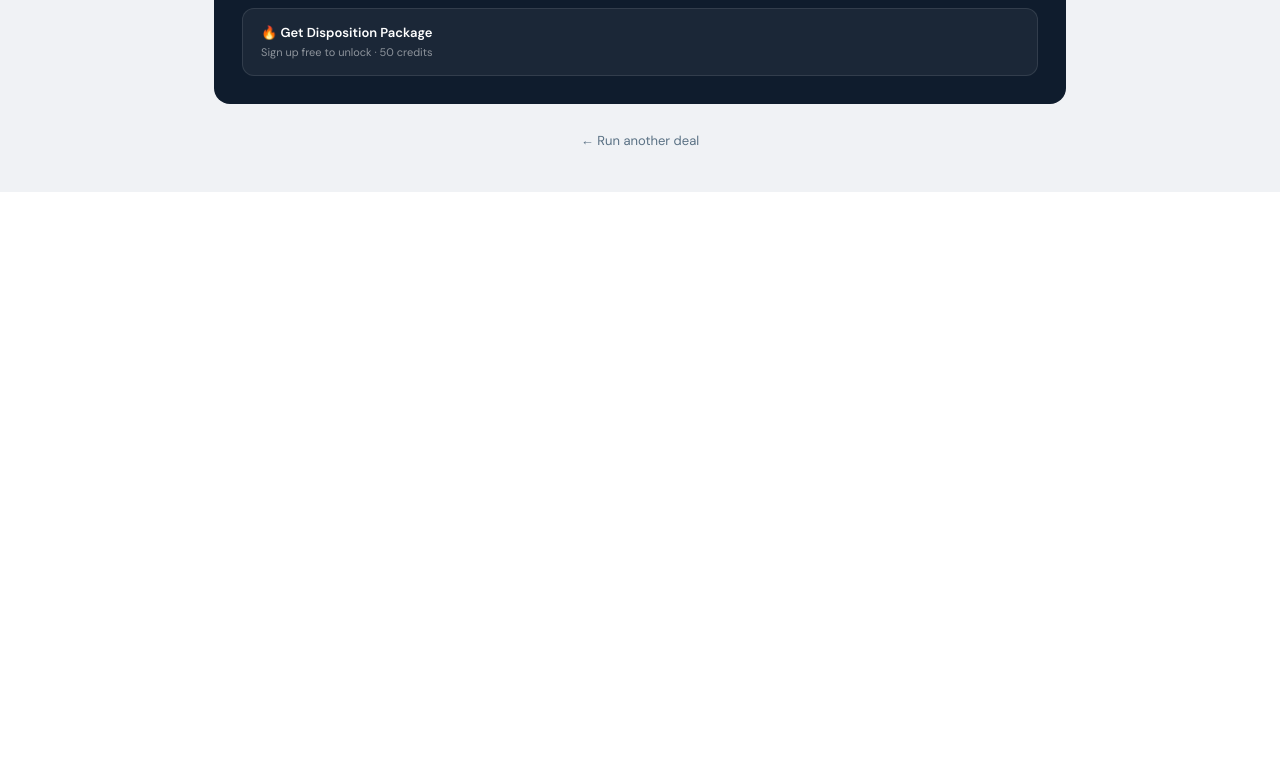
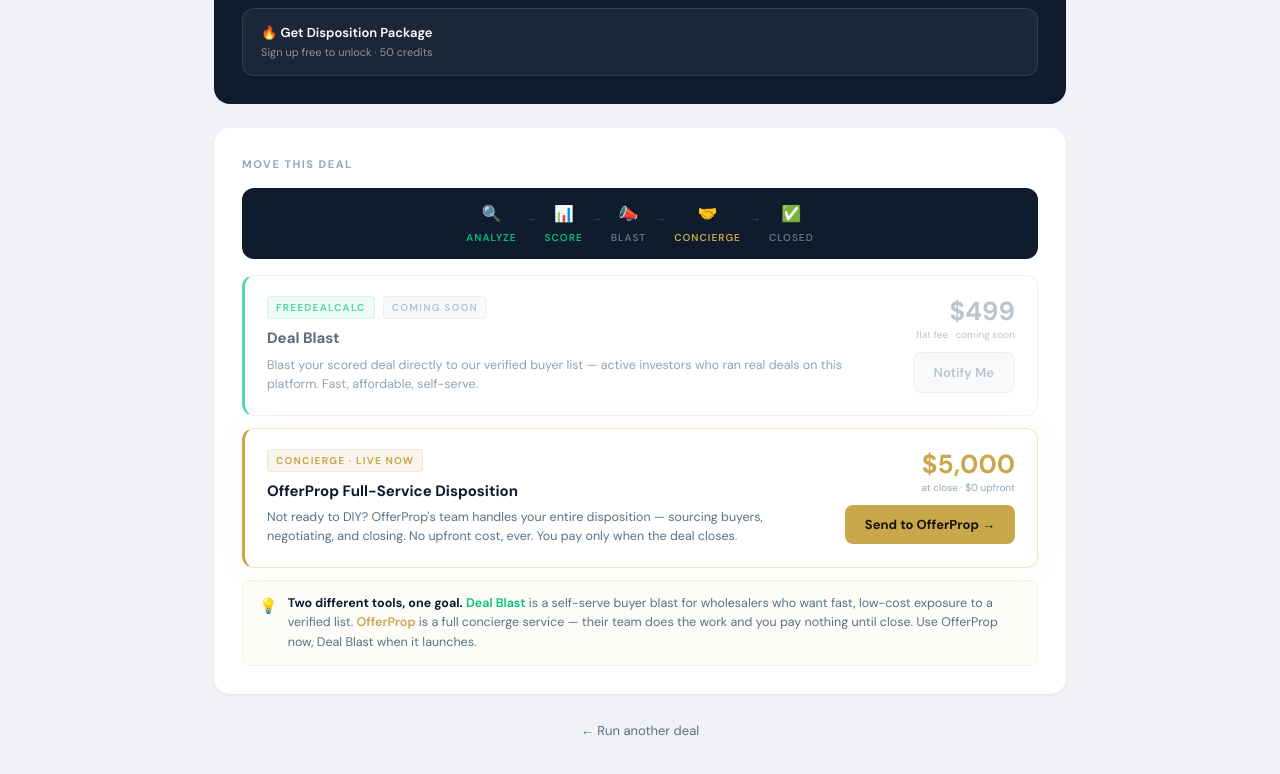
Before and after one commit to freedealcalc/freedealcalc, a Next.js app: page /deal-results in a window 1280 px wide. Shown: the part 1476-2250 px from the top of the page. Before the commit the page ends 1668 px from the top, so only its background shows below. Built offline with nearby package versions, Linux system fonts and the light colour scheme; no server answers.

Commit message:
Add Move This Deal section with OfferProp to deal results

```diff
--- a/app/deal-results/page.js
+++ b/app/deal-results/page.js
@@ -352,6 +352,81 @@
           )}
         </div>
 
+        {/* Move This Deal */}
+        <div style={{ background: 'white', borderRadius: '16px', padding: '28px', marginBottom: '24px', boxShadow: '0 1px 3px rgba(0,0,0,0.06)' }}>
+          <div style={{ fontSize: '11px', fontWeight: '700', color: '#94a8b8', letterSpacing: '1.5px', textTransform: 'uppercase', marginBottom: '16px' }}>Move This Deal</div>
+
+          {/* Lifecycle Bar */}
+          <div style={{ background: '#0f1c2d', borderRadius: '12px', padding: '14px 18px', display: 'flex', alignItems: 'center', justifyContent: 'center', marginBottom: '16px' }}>
+            {[
+              { icon: '🔍', label: 'Analyze', active: true },
+              { icon: '📊', label: 'Score', active: true },
+              { icon: '📣', label: 'Blast', active: false },
+              { icon: '🤝', label: 'Concierge', partner: true },
+              { icon: '✅', label: 'Closed', active: false },
+            ].map((step, i, arr) => (
+              <div key={step.label} style={{ display: 'flex', alignItems: 'center' }}>
+                <div style={{ display: 'flex', flexDirection: 'column', alignItems: 'center', gap: '4px' }}>
+                  <span style={{ fontSize: '16px' }}>{step.icon}</span>
+                  <span style={{ fontSize: '10px', fontWeight: '600', letterSpacing: '0.1em', textTransform: 'uppercase', color: step.active ? '#00C27C' : step.partner ? '#c9a84c' : '#5a7184' }}>{step.label}</span>
+                </div>
+                {i < arr.length - 1 && (
+                  <span style={{ fontSize: '12px', color: '#3a4a5a', padding: '0 8px', marginBottom: '14px' }}>→</span>
+                )}
+              </div>
+            ))}
+          </div>
+
+          {/* Deal Blast Card — Coming Soon */}
+          <div style={{ border: '1px solid #e4e8ed', borderLeft: '3px solid #00C27C', borderRadius: '12px', padding: '20px 22px', marginBottom: '12px', opacity: 0.65, display: 'flex', alignItems: 'center', justifyContent: 'space-between', flexWrap: 'wrap', gap: '16px' }}>
+            <div style={{ flex: 1, minWidth: '200px' }}>
+              <div style={{ display: 'flex', alignItems: 'center', gap: '8px', marginBottom: '8px', flexWrap: 'wrap' }}>
+                <span style={{ fontSize: '10px', fontWeight: '700', letterSpacing: '0.12em', textTransform: 'uppercase', padding: '3px 8px', borderRadius: '4px', background: 'rgba(0,194,124,0.1)', color: '#00C27C', border: '1px solid rgba(0,194,124,0.2)' }}>FreeDealCalc</span>
+                <span style={{ fontSize: '10px', fontWeight: '700', letterSpacing: '0.12em', textTransform: 'uppercase', padding: '3px 8px', borderRadius: '4px', background: 'rgba(148,168,184,0.1)', color: '#94a8b8', border: '1px solid rgba(148,168,184,0.2)' }}>Coming Soon</span>
+              </div>
+              <div style={{ fontSize: '15px', fontWeight: '700', color: '#0f1c2d', marginBottom: '6px' }}>Deal Blast</div>
+              <div style={{ fontSize: '12.5px', color: '#5a7184', lineHeight: '1.55' }}>Blast your scored deal directly to our verified buyer list — active investors who ran real deals on this platform. Fast, affordable, self-serve.</div>
+            </div>
+            <div style={{ display: 'flex', flexDirection: 'column', alignItems: 'flex-end', gap: '10px', flexShrink: 0 }}>
+              <div style={{ textAlign: 'right' }}>
+                <span style={{ fontSize: '26px', fontWeight: '700', color: '#94a8b8', display: 'block', lineHeight: 1 }}>$499</span>
+                <span style={{ fontSize: '10px', color: '#94a8b8', display: 'block', marginTop: '3px' }}>flat fee · coming soon</span>
+              </div>
+              <div style={{ padding: '10px 20px', background: 'rgba(148,168,184,0.1)', color: '#94a8b8', border: '1px solid rgba(148,168,184,0.2)', borderRadius: '8px', fontSize: '13px', fontWeight: '600', cursor: 'default' }}>Notify Me</div>
+            </div>
+          </div>
+
+          {/* OfferProp Card — Live */}
+          <div style={{ border: '1px solid rgba(201,168,76,0.3)', borderLeft: '3px solid #c9a84c', borderRadius: '12px', padding: '20px 22px', marginBottom: '12px', boxShadow: '0 0 28px rgba(201,168,76,0.07)', display: 'flex', alignItems: 'center', justifyContent: 'space-between', flexWrap: 'wrap', gap: '16px' }}>
+            <div style={{ flex: 1, minWidth: '200px' }}>
+              <div style={{ display: 'flex', alignItems: 'center', gap: '8px', marginBottom: '8px' }}>
+                <span style={{ fontSize: '10px', fontWeight: '700', letterSpacing: '0.12em', textTransform: 'uppercase', padding: '3px 8px', borderRadius: '4px', background: 'rgba(201,168,76,0.1)', color: '#c9a84c', border: '1px solid rgba(201,168,76,0.2)' }}>Concierge · Live Now</span>
+              </div>
+              <div style={{ fontSize: '15px', fontWeight: '700', color: '#0f1c2d', marginBottom: '6px' }}>OfferProp Full-Service Disposition</div>
+              <div style={{ fontSize: '12.5px', color: '#5a7184', lineHeight: '1.55' }}>Not ready to DIY? OfferProp's team handles your entire disposition — sourcing buyers, negotiating, and closing. No upfront cost, ever. You pay only when the deal closes.</div>
+            </div>
+            <div style={{ display: 'flex', flexDirection: 'column', alignItems: 'flex-end', gap: '10px', flexShrink: 0 }}>
+              <div style={{ textAlign: 'right' }}>
+                <span style={{ fontSize: '26px', fontWeight: '700', color: '#c9a84c', display: 'block', lineHeight: 1 }}>$5,000</span>
+                <span style={{ fontSize: '10px', color: '#94a8b8', display: 'block', marginTop: '3px' }}>at close · $0 upfront</span>
+              </div>
+              <a href="#" style={{ padding: '10px 20px', background: '#c9a84c', color: '#1a1200', borderRadius: '8px', fontSize: '13px', fontWeight: '700', textDecoration: 'none', whiteSpace: 'nowrap' }}>
+                Send to OfferProp →
+              </a>
+            </div>
+          </div>
+
+          {/* Explainer Note */}
+          <div style={{ background: 'rgba(201,168,76,0.04)', border: '1px solid rgba(201,168,76,0.12)', borderRadius: '8px', padding: '13px 16px', display: 'flex', alignItems: 'flex-start', gap: '10px' }}>
+            <span style={{ fontSize: '15px', flexShrink: 0, marginTop: '1px' }}>💡</span>
+            <div style={{ fontSize: '12.5px', color: '#5a7184', lineHeight: '1.55' }}>
+              <strong style={{ color: '#0f1c2d' }}>Two different tools, one goal.</strong>{' '}
+              <span style={{ color: '#00C27C', fontWeight: '600' }}>Deal Blast</span> is a self-serve buyer blast for wholesalers who want fast, low-cost exposure to a verified list.{' '}
+              <span style={{ color: '#c9a84c', fontWeight: '600' }}>OfferProp</span> is a full concierge service — their team does the work and you pay nothing until close. Use OfferProp now, Deal Blast when it launches.
+            </div>
+          </div>
+        </div>
+
         <div style={{ textAlign: 'center' }}>
           <a href="/freddie" style={{ fontSize: '13px', color: '#5a7184', textDecoration: 'none' }}>← Run another deal</a>
         </div>
```
